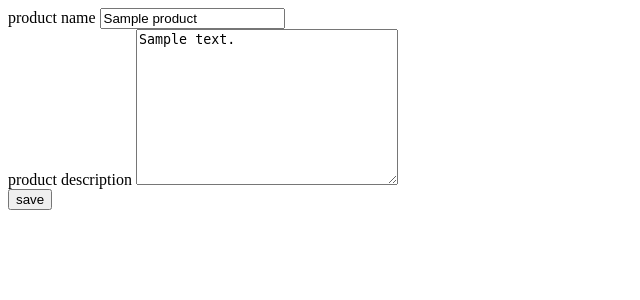
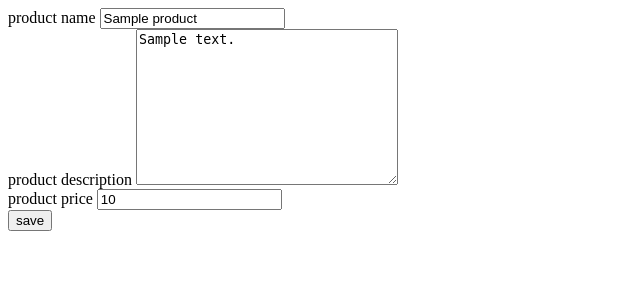
Before and after one commit to Bayi-Mostapha/adrar_outdoor_equipment, a PHP site: page /admin-crud/update.php?id=1 in a window 1280 px wide. Shown: the top 300 px of the page, without its empty margins (0-640 px from the left). Run offline with PHP 8.4, Linux system fonts and the light colour scheme; the visitor is signed in with stand-in values (Sample User, id 1); tables that the repository leaves empty or names only in its code hold one stand-in row (values such as "Sample post").

Commit message:
added price,  but still need regex, error handling

```diff
--- a/admin-crud/update.php
+++ b/admin-crud/update.php
@@ -9,22 +9,24 @@
     $id = null;
     $product_name = "";
     $product_desc = "";
+    $price = "";
 
     if($_SERVER["REQUEST_METHOD"] == "POST"){
         $product_id = $_POST["id"];
         $product_name = $_POST["name"];
         $product_desc = $_POST["desc"];
-        if(empty($product_name )|| empty($product_desc)){
+        $price = $_POST["price"];
+        if(empty($product_name )|| empty($product_desc) || empty($price)){
             header("Location: update.php?error=empty");
             exit();
         }
 
-        $sql = "UPDATE products SET product_name = ?, product_desc = ?, product_img = '' WHERE id=$product_id;";
+        $sql = "UPDATE products SET product_name = ?, product_desc = ?, product_img = '', price = ? WHERE id=$product_id;";
         $stmt = $mysqli->stmt_init();
         if(!$stmt->prepare($sql)){
             die("SQL error: " . $mysqli->error);
         }
-        $stmt->bind_param("ss", $product_name, $product_desc);
+        $stmt->bind_param("ssd", $product_name, $product_desc, $price);
         $stmt->execute();
         header("Location: ../admin.php?succes=update");
         exit();
@@ -44,6 +46,7 @@
             $row = $result->fetch_assoc();
             $product_name = $row["product_name"];
             $product_desc = $row["product_desc"];
+            $price = $row["price"];
         } else {
             header("Location: ../admin.php");
             exit();
@@ -73,6 +76,10 @@
             <label for="desc">product description</label>
             <textarea name="desc" id="desc" cols="30" rows="10"><?php echo $product_desc; ?></textarea>
         </div>
+        <div>
+            <label for="price">product price</label>
+            <input type="text" name="price" id="price" value="<?php echo $price; ?>">
+        </div>
         <button type="submit">save</button>
     </form>
 </body>
--- a/admin.php
+++ b/admin.php
@@ -29,6 +29,7 @@
                         <h2>$row[product_name]</h2>
                         <img src=\"\">
                         <p>$row[product_desc]</p>
+                        <p>$row[price]</p>
                         <div class=\"btns\">
                             <a href=\"admin-crud/update.php?id=$row[id]\">edit</a>
                             <a href=\"admin-crud/delete.php?id=$row[id]\">delete</a>
```
Also changed, not shown: admin-crud/create.php (+9 -3 lines).
